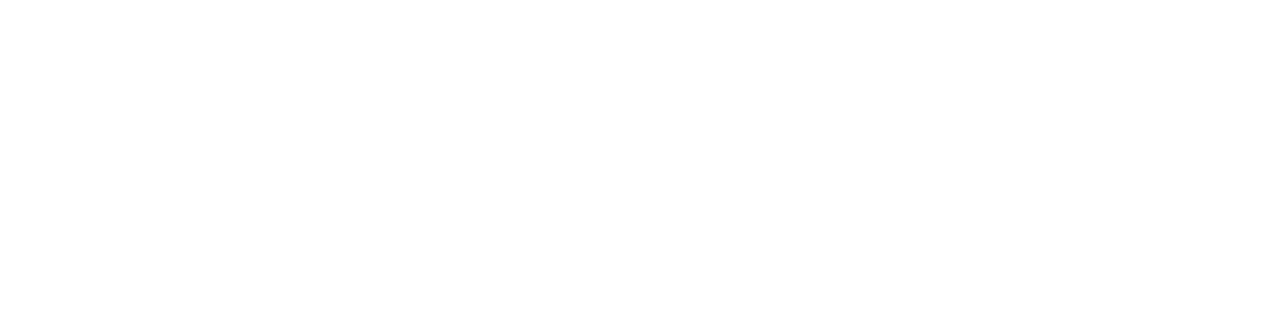
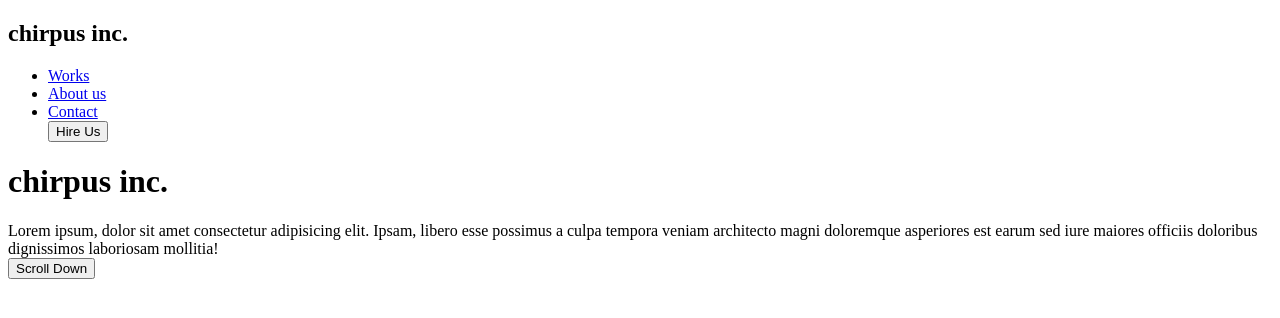
Before and after one commit to MechialH/html-css-lab1, a plain HTML site: page lab1-part1.html in a window 1280 px wide. Drawn offline with Linux system fonts and the light colour scheme; files that its build step writes are made by us from their sources.

Commit message:
All content added

```diff
--- a/css/lab1-part1.css
+++ b/css/lab1-part1.css
@@ -6,3 +6,5 @@ a :visited {
 }
 a :link {
 }
+.roundbutton {
+}
--- a/lab1-part1.html
+++ b/lab1-part1.html
@@ -8,13 +8,27 @@
   </head>
   <body>
     <header>
-      <h2></h2>
-      <nav></nav>
+      <h2>chirpus inc.</h2>
+      <nav>
+        <!--Navigation bar. Three links and a button.-->
+        <ul>
+          <li><a href="#">Works</a></li>
+          <li><a href="#">About us</a></li>
+          <li><a href="#">Contact</a></li>
+          <button class="roundbutton">Hire Us</button>
+        </ul>
+      </nav>
     </header>
 
     <main>
-      <h1></h1>
-      <div></div>
+      <h1>chirpus inc.</h1>
+      <div>
+        Lorem ipsum, dolor sit amet consectetur adipisicing elit. Ipsam, libero
+        esse possimus a culpa tempora veniam architecto magni doloremque
+        asperiores est earum sed iure maiores officiis doloribus dignissimos
+        laboriosam mollitia!
+      </div>
+      <button class="roundbutton">Scroll Down</button>
     </main>
   </body>
 </html>
```
